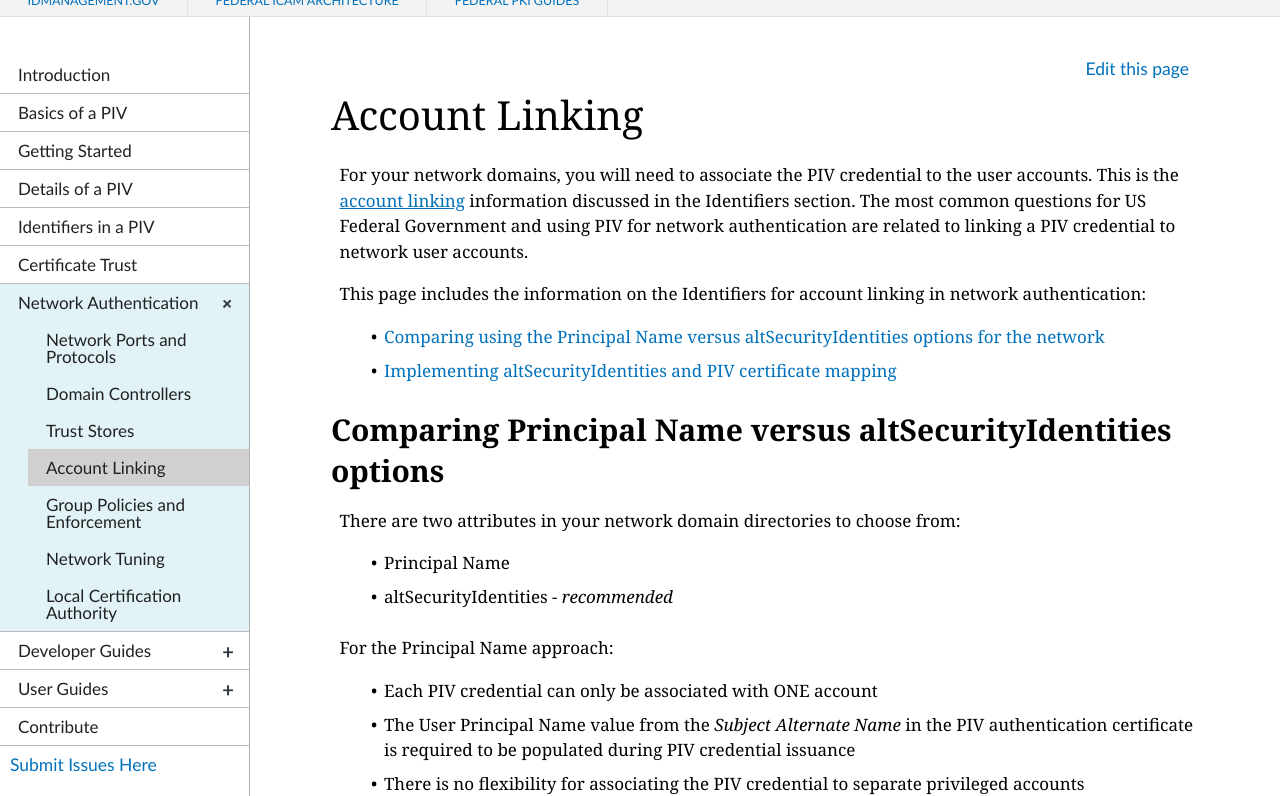
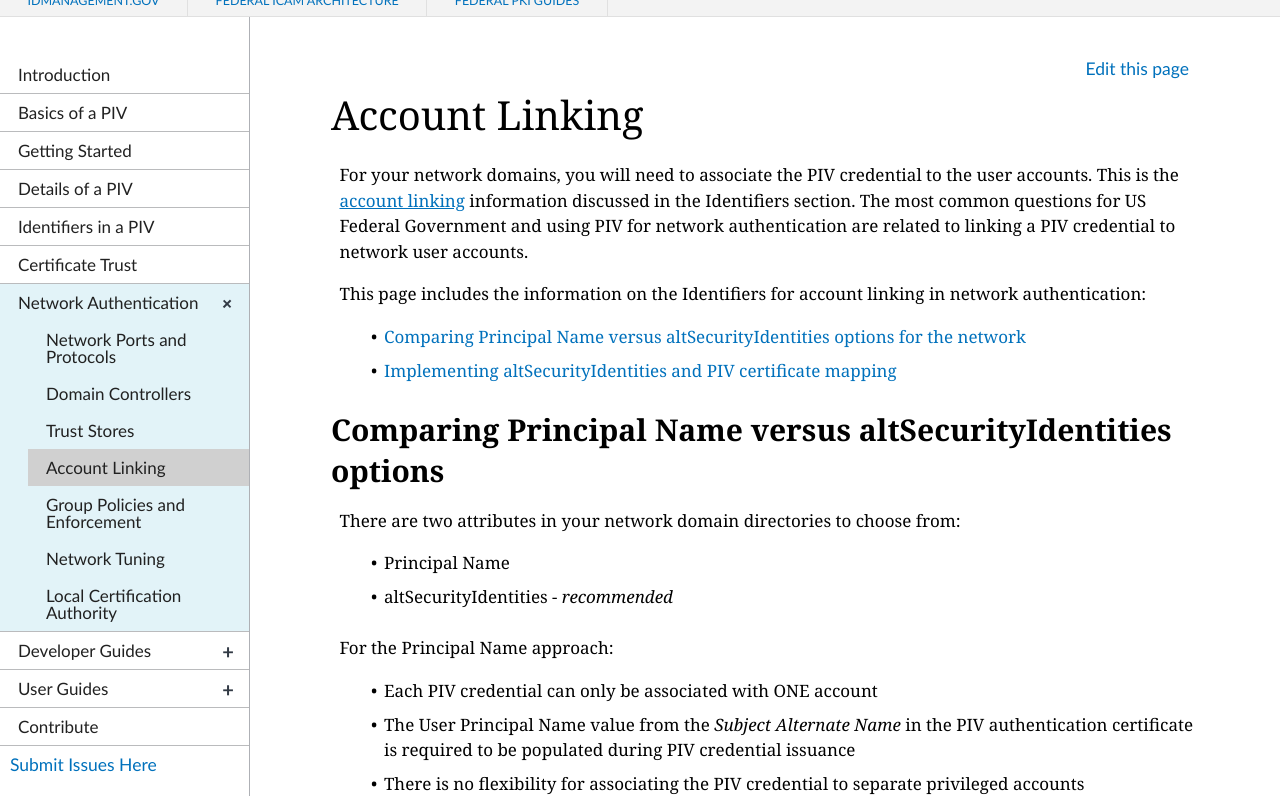
Before and after one commit to GSA/piv-guides, a Jekyll site: the page built from _networkconfig/4_accounts.md, in a window 1280 px wide and 900 px high, cut to the strip 104-900 px from the top of the window. Built offline with Jekyll 4.4.1, drawn with Linux system fonts in a browser that asks for light colours; nearby versions of some CDN libraries.

Commit message:
broken link on account page
header updated but not link
fixing

```diff
--- a/_networkconfig/4_accounts.md
+++ b/_networkconfig/4_accounts.md
@@ -9,7 +9,7 @@
 
 This page includes the information on the Identifiers for account linking in network authentication:
 
-- [Comparing using the Principal Name versus altSecurityIdentities options for the network](#principal-name-versus-altsecurityidentities-options)
+- [Comparing Principal Name versus altSecurityIdentities options for the network](#comparing-principal-name-versus-altsecurityidentities-options)
 - [Implementing altSecurityIdentities and PIV certificate mapping](#implementing-altsecurityidentities-and-piv-certificate-mapping)
 
 
```
